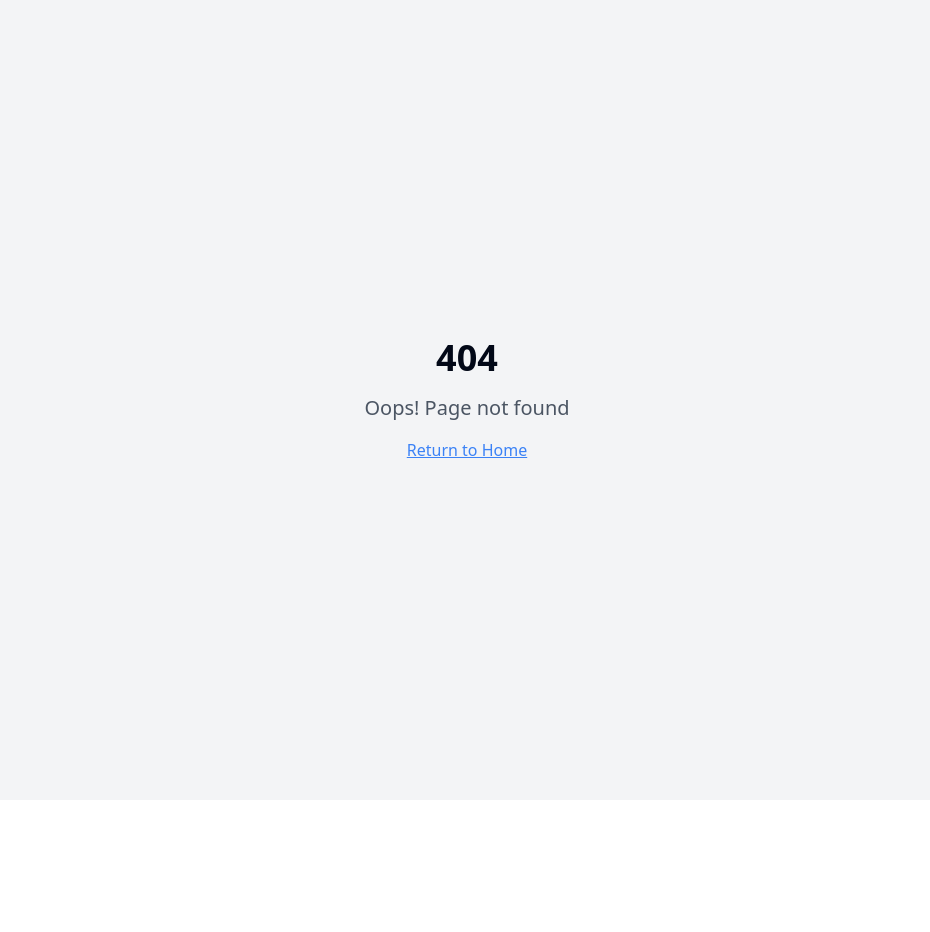
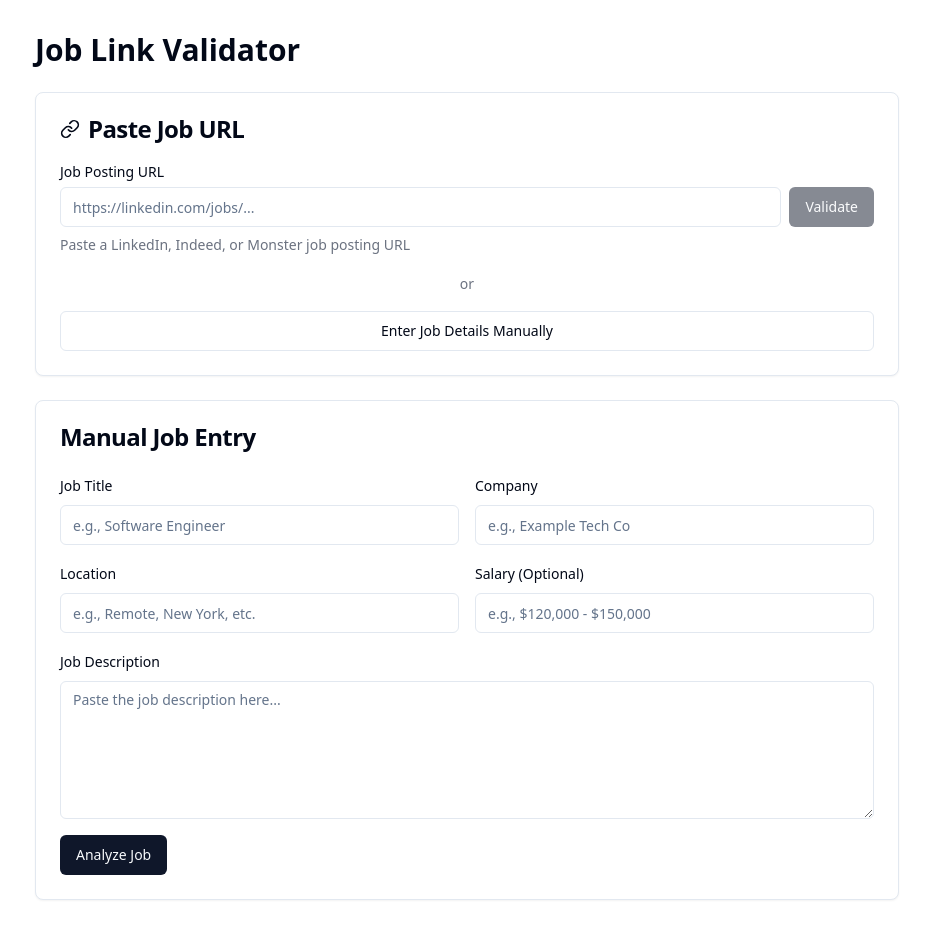
Before and after one commit to Adis-git/job-sentinel-ai-check, a React (Vite) app: page /job-validator in a window 1280 px wide. Before the commit this address had no page. Shown: the whole page, without its empty margins (173-1103 px from the left). Before the commit the page ends 800 px from the top, so only its background shows below. Built offline with nearby package versions, Linux system fonts and the light colour scheme.

Commit message:
feat: Add page for job link input and details
Adds a new page where users can paste a job link and view the extracted job details.

```diff
--- a/src/App.tsx
+++ b/src/App.tsx
@@ -1,9 +1,11 @@
+
 import { Toaster } from "@/components/ui/toaster";
 import { Toaster as Sonner } from "@/components/ui/sonner";
 import { TooltipProvider } from "@/components/ui/tooltip";
 import { QueryClient, QueryClientProvider } from "@tanstack/react-query";
 import { BrowserRouter, Routes, Route } from "react-router-dom";
 import Index from "./pages/Index";
+import JobLinkValidator from "./pages/JobLinkValidator";
 import NotFound from "./pages/NotFound";
 
 const queryClient = new QueryClient();
@@ -16,6 +18,7 @@ const App = () => (
       <BrowserRouter>
         <Routes>
           <Route path="/" element={<Index />} />
+          <Route path="/job-validator" element={<JobLinkValidator />} />
           {/* ADD ALL CUSTOM ROUTES ABOVE THE CATCH-ALL "*" ROUTE */}
           <Route path="*" element={<NotFound />} />
         </Routes>
--- a/src/pages/Index.tsx
+++ b/src/pages/Index.tsx
@@ -1,70 +1,102 @@
 
 import { useState, useEffect } from "react";
+import { Link } from "react-router-dom";
+import { Card, CardContent, CardHeader, CardTitle } from "@/components/ui/card";
+import { Button } from "@/components/ui/button";
 import JobValidator from "@/components/JobValidator";
-import EmptyState from "@/components/EmptyState";
-import LoadingState from "@/components/LoadingState";
+import { Link as LinkIcon } from "lucide-react";
+
+interface JobData {
+  title: string;
+  company: string;
+  description: string;
+  location: string;
+  salary?: string;
+  url: string;
+  siteName: string;
+}
 
 const Index = () => {
-  const [jobData, setJobData] = useState(null);
-  const [loading, setLoading] = useState(true);
-  const [currentUrl, setCurrentUrl] = useState("");
+  const [jobData, setJobData] = useState<JobData | null>(null);
+  const [currentUrl, setCurrentUrl] = useState<string>("");
+  const [isExtension, setIsExtension] = useState<boolean>(false);
 
   useEffect(() => {
-    // Initialize the extension
-    const getCurrentTab = async () => {
-      try {
-        // Get current tab information from Chrome
-        chrome.tabs.query({ active: true, currentWindow: true }, async (tabs) => {
-          const currentTab = tabs[0];
-          setCurrentUrl(currentTab.url || "");
+    // Check if we're running in a Chrome extension context
+    const isExtensionEnv = typeof chrome !== "undefined" && chrome.runtime && chrome.runtime.id;
+    setIsExtension(!!isExtensionEnv);
 
-          // Check if we're on a supported job site
-          const isJobSite = isOnSupportedJobSite(currentTab.url || "");
+    if (isExtensionEnv) {
+      // Get current tab URL in extension context
+      chrome.tabs.query({ active: true, currentWindow: true }, (tabs) => {
+        const url = tabs[0]?.url || "";
+        setCurrentUrl(url);
 
-          if (isJobSite) {
-            // Execute content script to extract job data
+        // Send a message to the content script to extract job data
         chrome.tabs.sendMessage(
-              currentTab.id,
+          tabs[0].id!,
           { action: "extractJobData" },
           (response) => {
             if (response && response.success) {
               setJobData(response.data);
-                } else {
-                  setJobData(null);
             }
-                setLoading(false);
           }
         );
-          } else {
-            setLoading(false);
+      });
     }
-        });
-      } catch (error) {
-        console.error("Error initializing extension:", error);
-        setLoading(false);
-      }
-    };
-
-    getCurrentTab();
   }, []);
 
-  const isOnSupportedJobSite = (url: string): boolean => {
   return (
-      url.includes("linkedin.com/jobs") ||
-      url.includes("indeed.com/viewjob") ||
-      url.includes("monster.com/job-")
+    <div className="container mx-auto p-4 max-w-md">
+      {isExtension ? (
+        jobData ? (
+          <JobValidator jobData={jobData} currentUrl={currentUrl} />
+        ) : (
+          <Card>
+            <CardHeader>
+              <CardTitle>JobSafe</CardTitle>
+            </CardHeader>
+            <CardContent>
+              <p className="text-center mb-4">
+                No job posting detected on this page.
+              </p>
+              <p className="text-sm text-gray-500 mb-4">
+                Please navigate to a job posting on LinkedIn, Indeed, or Monster
+                and click the extension icon again.
+              </p>
+              <div className="flex justify-center">
+                <Button asChild variant="outline">
+                  <Link to="/job-validator" className="flex items-center gap-2">
+                    <LinkIcon size={16} />
+                    <span>Validate Job URL</span>
+                  </Link>
+                </Button>
+              </div>
+            </CardContent>
+          </Card>
+        )
+      ) : (
+        <Card>
+          <CardHeader>
+            <CardTitle>JobSafe</CardTitle>
+          </CardHeader>
+          <CardContent>
+            <p className="text-center mb-4">
+              Not running as a Chrome extension
+            </p>
+            <div className="flex justify-center">
+              <Button asChild>
+                <Link to="/job-validator" className="flex items-center gap-2">
+                  <LinkIcon size={16} />
+                  <span>Validate Job URL</span>
+                </Link>
+              </Button>
+            </div>
+          </CardContent>
+        </Card>
+      )}
+    </div>
   );
 };
 
-  if (loading) {
-    return <LoadingState />;
-  }
-
-  if (!jobData) {
-    return <EmptyState currentUrl={currentUrl} />;
-  }
-
-  return <JobValidator jobData={jobData} currentUrl={currentUrl} />;
-};
-
 export default Index;
--- /dev/null
+++ b/src/pages/JobLinkValidator.tsx
@@ -0,0 +1,168 @@
+
+import { useState } from "react";
+import { Input } from "@/components/ui/input";
+import { Button } from "@/components/ui/button";
+import { Card, CardContent, CardHeader, CardTitle } from "@/components/ui/card";
+import { Textarea } from "@/components/ui/textarea";
+import { Label } from "@/components/ui/label";
+import JobValidator from "@/components/JobValidator";
+import { toast } from "@/hooks/use-toast";
+import { AlertCircle, Link } from "lucide-react";
+
+const JobLinkValidator = () => {
+  const [jobUrl, setJobUrl] = useState<string>("");
+  const [isLoading, setIsLoading] = useState<boolean>(false);
+  const [jobData, setJobData] = useState<any>(null);
+  const [error, setError] = useState<string>("");
+
+  const handleInputChange = (e: React.ChangeEvent<HTMLInputElement>) => {
+    setJobUrl(e.target.value);
+  };
+
+  const fetchJobData = async () => {
+    if (!jobUrl) {
+      toast({
+        title: "Error",
+        description: "Please enter a job URL",
+        variant: "destructive",
+      });
+      return;
+    }
+
+    try {
+      setIsLoading(true);
+      setError("");
+
+      // For demo purposes, we'll create mock job data based on the URL
+      // In a real implementation, this would extract data from the job posting page
+      setTimeout(() => {
+        const mockJobData = {
+          title: "Software Engineer",
+          company: "Example Tech Co",
+          description: "We are looking for a skilled software engineer to join our team. The ideal candidate will have experience with React, TypeScript, and backend technologies.",
+          location: "Remote",
+          salary: "$120,000 - $150,000",
+        };
+
+        setJobData(mockJobData);
+        setIsLoading(false);
+      }, 1500);
+
+    } catch (err) {
+      setIsLoading(false);
+      setError("Failed to fetch job data. Please check the URL and try again.");
+      toast({
+        title: "Error",
+        description: "Failed to fetch job data",
+        variant: "destructive",
+      });
+    }
+  };
+
+  const handleManualEntry = () => {
+    setJobData(null);
+    setTimeout(() => {
+      document.getElementById("job-description")?.focus();
+    }, 100);
+  };
+
+  return (
+    <div className="container mx-auto px-4 py-8 max-w-4xl">
+      <h1 className="text-3xl font-bold mb-6">Job Link Validator</h1>
+
+      <Card className="mb-6">
+        <CardHeader>
+          <CardTitle className="flex items-center gap-2">
+            <Link size={20} />
+            <span>Paste Job URL</span>
+          </CardTitle>
+        </CardHeader>
+        <CardContent>
+          <div className="space-y-4">
+            <div className="flex flex-col space-y-2">
+              <Label htmlFor="job-url">Job Posting URL</Label>
+              <div className="flex gap-2">
+                <Input
+                  id="job-url"
+                  placeholder="https://linkedin.com/jobs/..."
+                  value={jobUrl}
+                  onChange={handleInputChange}
+                  className="flex-1"
+                />
+                <Button
+                  onClick={fetchJobData}
+                  disabled={isLoading || !jobUrl}
+                >
+                  {isLoading ? "Loading..." : "Validate"}
+                </Button>
+              </div>
+              <p className="text-sm text-gray-500">
+                Paste a LinkedIn, Indeed, or Monster job posting URL
+              </p>
+            </div>
+
+            {error && (
+              <div className="flex items-center gap-2 p-3 bg-red-50 text-red-700 rounded-md">
+                <AlertCircle size={16} />
+                <span className="text-sm">{error}</span>
+              </div>
+            )}
+
+            <div className="text-center">
+              <span className="text-sm text-gray-500">or</span>
+            </div>
+
+            <Button variant="outline" onClick={handleManualEntry} className="w-full">
+              Enter Job Details Manually
+            </Button>
+          </div>
+        </CardContent>
+      </Card>
+
+      {jobData ? (
+        <JobValidator jobData={jobData} currentUrl={jobUrl} />
+      ) : (
+        <Card>
+          <CardHeader>
+            <CardTitle>Manual Job Entry</CardTitle>
+          </CardHeader>
+          <CardContent>
+            <form className="space-y-4">
+              <div className="grid grid-cols-2 gap-4">
+                <div className="space-y-2">
+                  <Label htmlFor="job-title">Job Title</Label>
+                  <Input id="job-title" placeholder="e.g., Software Engineer" />
+                </div>
+                <div className="space-y-2">
+                  <Label htmlFor="company">Company</Label>
+                  <Input id="company" placeholder="e.g., Example Tech Co" />
+                </div>
+              </div>
+              <div className="grid grid-cols-2 gap-4">
+                <div className="space-y-2">
+                  <Label htmlFor="location">Location</Label>
+                  <Input id="location" placeholder="e.g., Remote, New York, etc." />
+                </div>
+                <div className="space-y-2">
+                  <Label htmlFor="salary">Salary (Optional)</Label>
+                  <Input id="salary" placeholder="e.g., $120,000 - $150,000" />
+                </div>
+              </div>
+              <div className="space-y-2">
+                <Label htmlFor="job-description">Job Description</Label>
+                <Textarea
+                  id="job-description"
+                  placeholder="Paste the job description here..."
+                  rows={6}
+                />
+              </div>
+              <Button type="button">Analyze Job</Button>
+            </form>
+          </CardContent>
+        </Card>
+      )}
+    </div>
+  );
+};
+
+export default JobLinkValidator;
```
Lines whose indentation alone changed are shown as unchanged.
